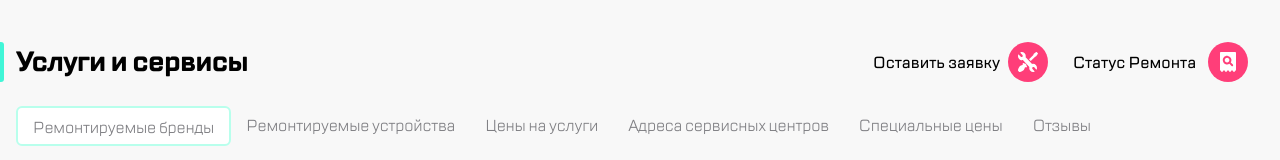
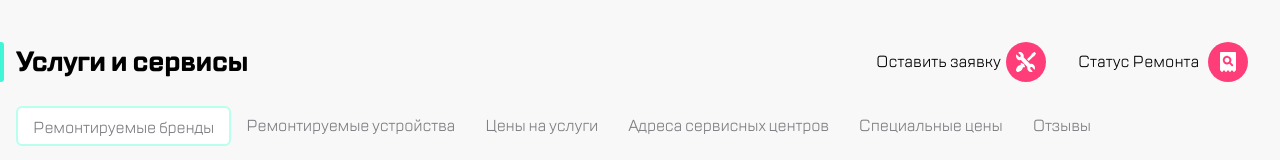
Before and after one commit to ScripyKez/KA__maket-1-3, a plain HTML site: page index.html in a window 1280 px wide. Shown: the top 160 px of the page. Drawn offline with Linux system fonts and the light colour scheme; files whose address does not match are found by name.

Commit message:
fix btns

```diff
--- a/index.html
+++ b/index.html
@@ -33,10 +33,10 @@
       <h1 class="title main__title">Услуги и сервисы</h1>
       <nav class="nav main__nav">
         <button class="nav-icon nav__repair">
-          <span>Оставить заявку</span>
+          Оставить заявку
         </button>
         <button class="nav-icon nav__search">
-          <span>Статус Ремонта</span>
+          Статус Ремонта
         </button>
       </nav>
       <ul class="slide-menu main__slide-menu">
--- a/style.css
+++ b/style.css
@@ -15,6 +15,7 @@ button{
 	background: none;
 	border: none;
 	padding: 0;
+	font-family: TT Lakes;
 }
 
 body{
@@ -356,29 +357,40 @@ body{
 		margin-top: 42px;
 	}
 
-	.nav-icon{
-		position: relative;
+	.main__nav > .nav-icon{
+		text-align: start;
+		width: 170px;
+		background-position: right;
+		background-repeat: no-repeat;
+
+		font-size: 16px;
 	}
+
+	/* .main__nav span{
+		display: block;
+		position: absolute;
+		top: 10px;
+		left: -135px;
+		font-weight: 500;
+	} */
+
+	.main__nav span{
+		display: block;
+	}
+
 
 	.nav__search{
 		margin: 0;
 	}
 
 	.nav__repair{
-		margin-right: 160px;
+		margin-right: 32px;
 	}
 
 	.nav__repair::before{
 		display: none;
 	}
 
-	.main__nav span{
-		display: block;
-		position: absolute;
-		top: 10px;
-		left: -135px;
-		font-weight: 500;
-	}
 
 	.main__title{
 		padding-top: 42px;
```
